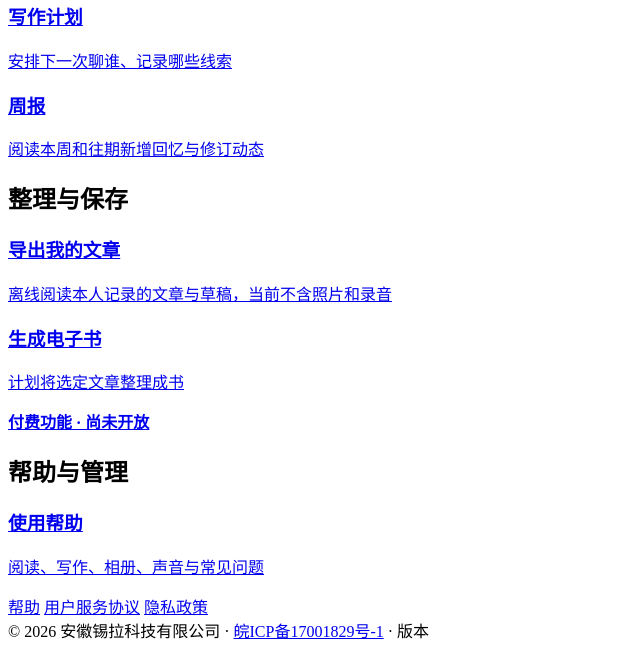
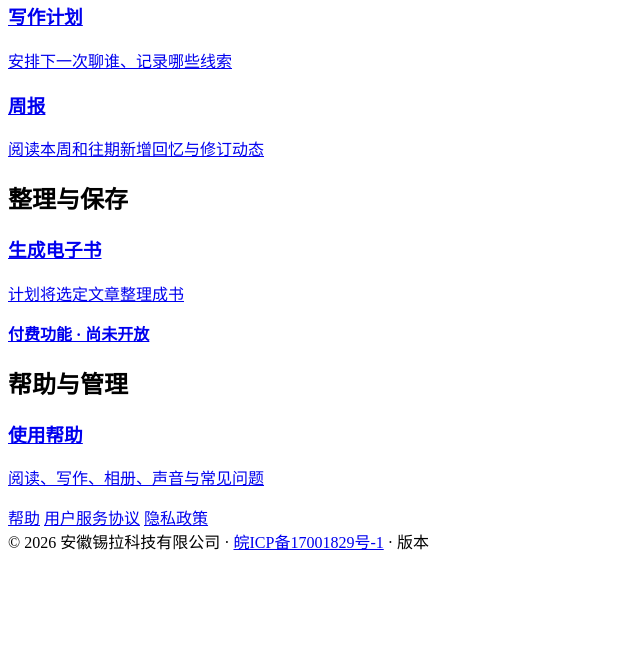
Before and after one commit to phineco/memoir, a Python web app: template templates/more.html in a window 1280 px wide. Shown: the part 354-1004 px from the top of the page, without its empty margins (0-640 px from the left). After the commit the page ends 904 px from the top, so only its background shows below. Run offline with Jinja, Linux system fonts and the light colour scheme; the template is opened without the code that fills it, so the values that code supplies are empty.

Commit message:
fix(navigation): remove duplicate personal export entry from more

```diff
--- a/templates/more.html
+++ b/templates/more.html
@@ -3,6 +3,6 @@
 {% block content %}
 <div class="page-heading"><p class="eyebrow">{{ family.name }}</p><h1>更多</h1><p class="hint">安排下一次记录，寻找回忆线索，整理和保存已有故事。</p></div>
 <section class="content-section"><h2>回忆工具</h2><div class="cards menu-cards">{% for endpoint,title,description in [('ai_ask','问 AI','从家庭公开故事中寻找线索，查看原文依据'),('plan_list','写作计划','安排下一次聊谁、记录哪些线索'),('weekly_current','周报','阅读本周和往期新增回忆与修订动态')] %}<a class="card" href="{{ url_for('main.'+endpoint,family_id=family.id) }}"><h3 class="card-title">{{ title }}</h3><p class="card-sub">{{ description }}</p></a>{% endfor %}</div></section>
-<section class="content-section"><h2>整理与保存</h2><div class="cards menu-cards"><a class="card" href="{{ url_for('main.article_export',family_id=family.id,scope='own') }}"><h3 class="card-title">导出我的文章</h3><p class="card-sub">离线阅读本人记录的文章与草稿，当前不含照片和录音</p></a>{% if is_admin %}<a class="card" href="{{ url_for('main.article_export',family_id=family.id,scope='family') }}"><h3 class="card-title">导出家庭可见文章</h3><p class="card-sub">全家可见的已发布文章，不含他人的受限稿或媒体</p></a>{% endif %}<a class="card" href="{{ url_for('main.ebook_preview',family_id=family.id) }}"><h3 class="card-title">生成电子书</h3><p class="card-sub">计划将选定文章整理成书</p><p class="hint"><strong>付费功能 · 尚未开放</strong></p></a></div></section>
+<section class="content-section"><h2>整理与保存</h2><div class="cards menu-cards">{% if is_admin %}<a class="card" href="{{ url_for('main.article_export',family_id=family.id,scope='family') }}"><h3 class="card-title">导出家庭可见文章</h3><p class="card-sub">全家可见的已发布文章，不含他人的受限稿或媒体</p></a>{% endif %}<a class="card" href="{{ url_for('main.ebook_preview',family_id=family.id) }}"><h3 class="card-title">生成电子书</h3><p class="card-sub">计划将选定文章整理成书</p><p class="hint"><strong>付费功能 · 尚未开放</strong></p></a></div></section>
 <section class="content-section"><h2>帮助与管理</h2><div class="cards menu-cards"><a class="card" href="{{ url_for('main.guide',family_id=family.id) }}"><h3 class="card-title">使用帮助</h3><p class="card-sub">阅读、写作、相册、声音与常见问题</p></a>{% if is_admin %}<a class="card" href="{{ url_for('main.family_manage',family_id=family.id) }}"><h3 class="card-title">家庭管理</h3><p class="card-sub">成员与权限、邀请家人、账号协助及资料工具</p></a>{% endif %}</div></section>
 {% endblock %}
```
Also changed, not shown: MEMORY.md (+2 -0 lines), NAVIGATION_REDESIGN_2026-10-24.md (+2 -0 lines).
